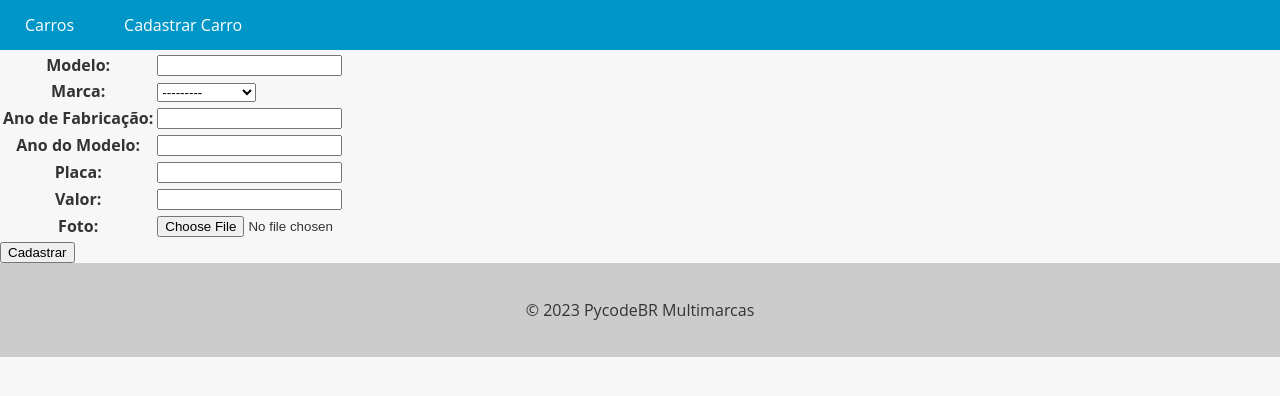
After one commit to israelluze/carplace, a Django app: page /new_car/ in a window 1280 px wide. The commit adds this page. Shown: the top 396 px of the page. Run offline with Django 5.2, Linux system fonts and the light colour scheme; data comes from the database, SQL or seed files in the repository; both versions use the stored data as it was after the commit.

Commit message:
implementacao de forms

```diff
--- a/app/settings.py
+++ b/app/settings.py
@@ -56,7 +56,7 @@ ROOT_URLCONF = 'app.urls'
 TEMPLATES = [
     {
         'BACKEND': 'django.template.backends.django.DjangoTemplates',
-        'DIRS': [],
+        'DIRS': ['app/templates'],
         'APP_DIRS': True,
         'OPTIONS': {
             'context_processors': [
--- /dev/null
+++ b/app/templates/base.html
@@ -0,0 +1,90 @@
+<!DOCTYPE html>
+<html lang="en">
+<head>
+  <meta charset="UTF-8">
+  <meta name="viewport" content="width=device-width, initial-scale=1.0">
+  <title>{% block title %}{% endblock %}</title>
+  <style>
+    body {
+        font-family: 'Open Sans', sans-serif;
+        background-color: #f7f7f7;
+        color: #333;
+        margin: 0;
+        padding: 0;
+    }
+
+    header {
+        background-color: #0096c7;
+        color: #fff;
+        text-align: center;
+    }
+
+    footer {
+        background-color: #ccc;
+        color: #333;
+        padding: 20px;
+        text-align: center;
+    }
+
+    nav {
+        background-color: #0096c7;
+        color: #fff;
+        height: 50px;
+        display: flex;
+        justify-content: space-between;
+        align-items: center;
+    }
+
+    nav ul {
+        list-style: none;
+        margin: 0;
+        padding: 0;
+        display: flex;
+    }
+
+    nav ul li {
+        margin: 0 10px;
+    }
+
+    nav ul li a {
+        color: #fff;
+        text-decoration: none;
+        font-size: 16px;
+        padding: 15px;
+        transition: all 0.3s ease;
+    }
+
+    nav ul li a:hover {
+        background-color: #32bbe8;
+    }
+
+    nav ul li.active a {
+        background-color: #666;
+    }
+
+    nav ul li.active a:hover {
+        background-color: #999;
+    }
+
+  </style>
+</head>
+<body>
+  <header>
+    <nav>
+      <ul>
+        <li><a href="{% url 'cars_list' %}">Carros</a></li>
+        <li><a href="{% url 'new_car' %}">Cadastrar Carro</a></li>
+      </ul>
+    </nav>
+  </header>
+
+  <main>
+    {% block content %}
+    {% endblock %}
+  </main>
+
+  <footer>
+    <p>&copy; 2023 PycodeBR Multimarcas</p>
+  </footer>
+</body>
+</html>
--- a/app/urls.py
+++ b/app/urls.py
@@ -2,9 +2,10 @@ from django.contrib import admin
 from django.urls import path
 from app import settings
 from django.conf.urls.static import static
-from cars.views import cars_view
+from cars.views import cars_view, new_car_view
 
 urlpatterns = [
     path('admin/', admin.site.urls),
     path('cars/', cars_view, name='cars_list'),  # Include the URLs from the cars app
+    path('new_car/', new_car_view, name='new_car'),  # Assuming you have a view for adding new cars
 ] + static(settings.MEDIA_URL, document_root=settings.MEDIA_ROOT)
--- /dev/null
+++ b/cars/forms.py
@@ -0,0 +1,24 @@
+from django import forms
+from cars.models import Brand, Car
+
+class CarForm(forms.Form):
+    model = forms.CharField(max_length=200, label='Modelo')
+    brand = forms.ModelChoiceField(Brand.objects.all(), label='Marca')
+    factory_year = forms.IntegerField(label='Ano de Fabricação')
+    model_year = forms.IntegerField(label='Ano do Modelo')
+    plate = forms.CharField(max_length=10, label='Placa')
+    value = forms.FloatField(label='Valor')
+    photo = forms.ImageField(required=False, label='Foto')
+
+    def save(self, commit=True):
+        car = Car(
+            model=self.cleaned_data['model'],
+            brand=self.cleaned_data['brand'],
+            factory_year=self.cleaned_data['factory_year'],
+            model_year=self.cleaned_data['model_year'],
+            plate=self.cleaned_data['plate'],
+            value=self.cleaned_data['value'],
+            photo=self.cleaned_data.get('photo', None)
+        )
+        car.save()
+        return car
--- a/cars/templates/cars.html
+++ b/cars/templates/cars.html
@@ -1,3 +1,5 @@
+{% extends "base.html" %}
+
 {% block content %}
   <style>
     .car-grid {
--- /dev/null
+++ b/cars/templates/new_car.html
@@ -0,0 +1,11 @@
+{% extends "base.html" %}
+
+{% block content %}
+    <form method="post" enctype="multipart/form-data">
+        {% csrf_token %}
+        <table>
+            {{ newcar_form.as_table }}
+        </table>
+        <button type="submit" class="btn btn-primary">Cadastrar</button>
+    </form>
+{% endblock %}
--- a/cars/views.py
+++ b/cars/views.py
@@ -1,5 +1,6 @@
-from django.shortcuts import render
+from django.shortcuts import render, redirect
 from cars.models import Car
+from cars.forms import CarForm
 
 def cars_view(request):
 
@@ -13,3 +14,13 @@ def cars_view(request):
     return render(request, 'cars.html', {
         'car_list':car_list
     })
+
+def new_car_view(request):
+    if request.method == "POST":
+        form = CarForm(request.POST, request.FILES)
+        if form.is_valid():
+            form.save()
+            return redirect('cars_list')  # Assuming you have a URL named 'cars_list'
+    else:
+        form = CarForm()
+        return render(request, 'new_car.html', {'newcar_form': form, 'error': True})
```
Also changed, not shown: db.sqlite3, media/cars_photos/FUSCA.jpg (added).
